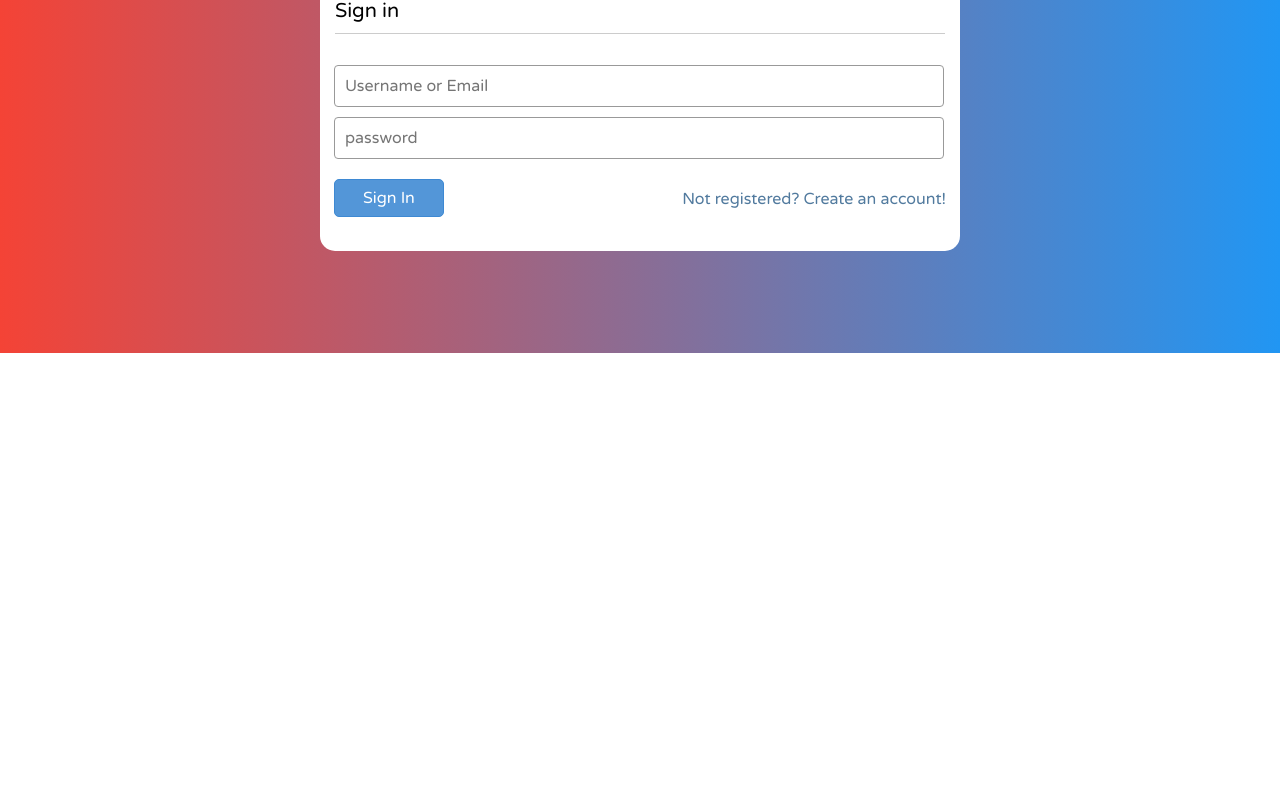
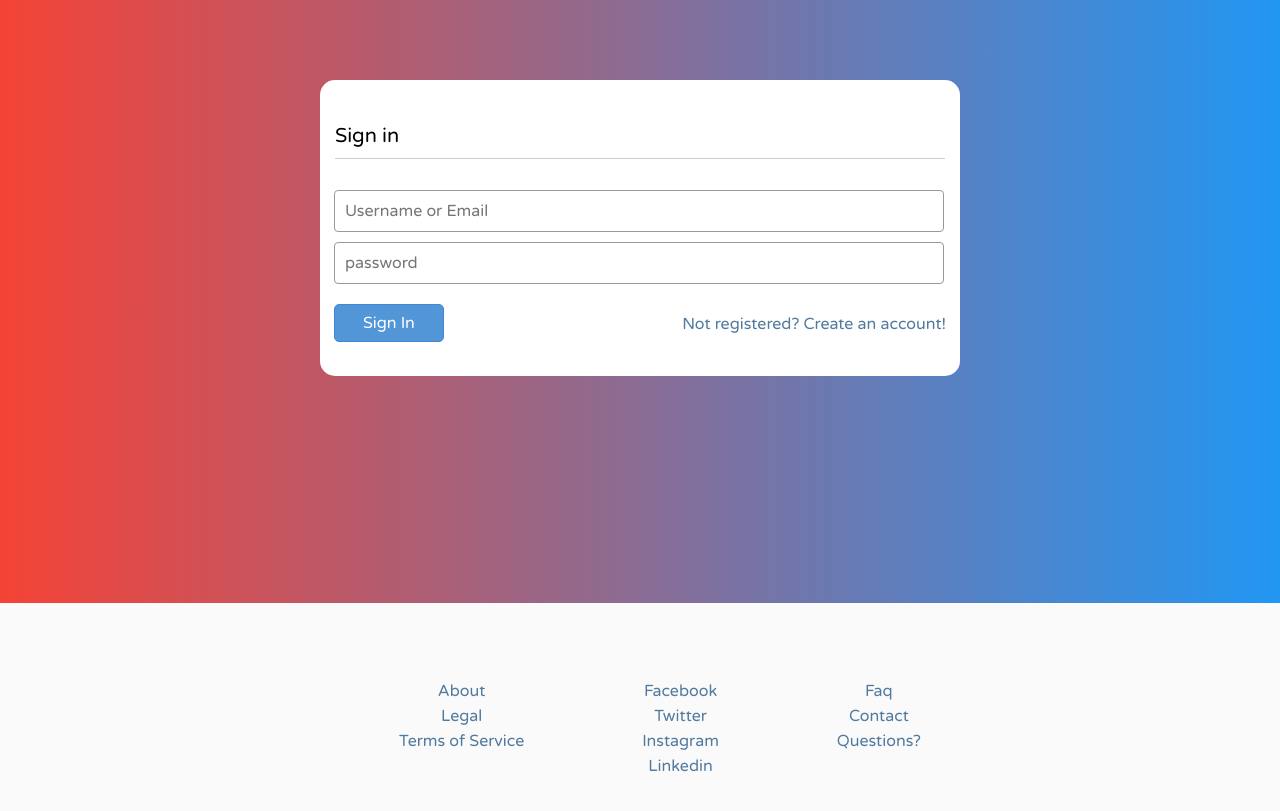
Before and after one commit to lukepfeiffer/gPool, an Angular app: page /sign_in in a window 1280 px wide. Shown: the part 203-1014 px from the top of the page. Before the commit the page ends 800 px from the top, so only its background shows below. Built offline with nearby package versions, Linux system fonts and the light colour scheme.

Commit message:
Style homepage

```diff
--- a/src/app/app.module.ts
+++ b/src/app/app.module.ts
@@ -6,13 +6,15 @@ import { AppComponent } from './app.component';
 import { SignInComponent } from './sign-in/sign-in.component';
 import { AppRoutingModule } from './/app-routing.module';
 import { HomeNavComponent } from './home-nav/home-nav.component';
+import { FooterComponent } from './footer/footer.component';
 
 
 @NgModule({
   declarations: [
     AppComponent,
     SignInComponent,
-    HomeNavComponent
+    HomeNavComponent,
+    FooterComponent
   ],
   imports: [
     BrowserModule,
--- /dev/null
+++ b/src/app/footer/footer.component.html
@@ -0,0 +1,24 @@
+<div class="footer-container">
+  <div class="sub-container">
+    <div class="flex-container">
+      <ul>
+        <li> <a routerLink="/about"> About </a> </li>
+        <li> <a routerLink="/legal"> Legal </a> </li>
+        <li> <a routerLink="/conditions"> Terms of Service </a> </li>
+      </ul>
+
+      <ul>
+        <li> <a href="//facebook.com" target="_blank"> Facebook </a> </li>
+        <li> <a href="//twitter.com" target="_blank"> Twitter </a> </li>
+        <li> <a href="//facebook.com" target="_blank"> Instagram </a> </li>
+        <li> <a href="//facebook.com" target="_blank"> Linkedin </a> </li>
+      </ul>
+
+      <ul>
+        <li> <a routerLink="/conditions"> Faq </a> </li>
+        <li> <a routerLink="/about"> Contact </a> </li>
+        <li> <a routerLink="/legal"> Questions? </a> </li>
+      </ul>
+    </div>
+  </div>
+</div>
--- /dev/null
+++ b/src/app/footer/footer.component.scss
@@ -0,0 +1,51 @@
+$soft-gray: #999999;
+$link-color: #517a9e;
+
+.footer-container{
+  width: 100%;
+  background-color: #fafafa;
+  min-height: 250px;
+  display: flex;
+  flex-direction: column;
+  justify-content: center;
+
+  .sub-container{
+    width: 50%;
+    margin-left: auto;
+    margin-right: auto;
+
+    .flex-container{
+      text-align: center;
+      padding: 0;
+      margin: 0;
+
+      display: -webkit-box;
+      display: -moz-box;
+      display: -ms-flexbox;
+      display: -webkit-flex;
+      display: flex;
+
+      -webkit-flex-flow: row wrap;
+      flex-flow: row wrap;
+      align-content: flex-start;
+      justify-content: center;
+
+      ul{
+        margin: 0 auto;
+        li{
+          list-style-type: none;
+          margin: 5px 0;
+          a{
+            color: $link-color;
+            text-decoration: none;
+
+            &:hover{
+              text-decoration: underline;
+              color: darken($link-color, 5%);
+            }
+          }
+        }
+      }
+    }
+  }
+}
--- /dev/null
+++ b/src/app/footer/footer.component.ts
@@ -0,0 +1,15 @@
+import { Component, OnInit } from '@angular/core';
+
+@Component({
+  selector: 'app-footer',
+  templateUrl: './footer.component.html',
+  styleUrls: ['./footer.component.scss']
+})
+export class FooterComponent implements OnInit {
+
+  constructor() { }
+
+  ngOnInit() {
+  }
+
+}
--- a/src/app/sign-in/sign-in.component.html
+++ b/src/app/sign-in/sign-in.component.html
@@ -14,3 +14,5 @@
     </form>
   </div>
 </div>
+
+<app-footer></app-footer>
--- a/src/app/sign-in/sign-in.component.scss
+++ b/src/app/sign-in/sign-in.component.scss
@@ -5,7 +5,7 @@ $link-color: #517a9e;
   flex-direction: column;
   justify-content: center;
   width: 100%;
-  min-height: 500px;
+  min-height: 750px;
   background: #2196f3;
   background: -webkit-linear-gradient(to right, #f44336, #2196f3);
   background: linear-gradient(to right, #f44336, #2196f3);
--- a/src/styles.scss
+++ b/src/styles.scss
@@ -21,9 +21,8 @@ body{
 
 }
 
-html{
-  overflow: scroll;
-  overflow-x: hidden;
+::-webkit-scrollbar {
+    display: none;
 }
 
 input[type=text], input[type=password]{
```
Also changed, not shown: 1 other file (tests, documents, lock files or other folders).
